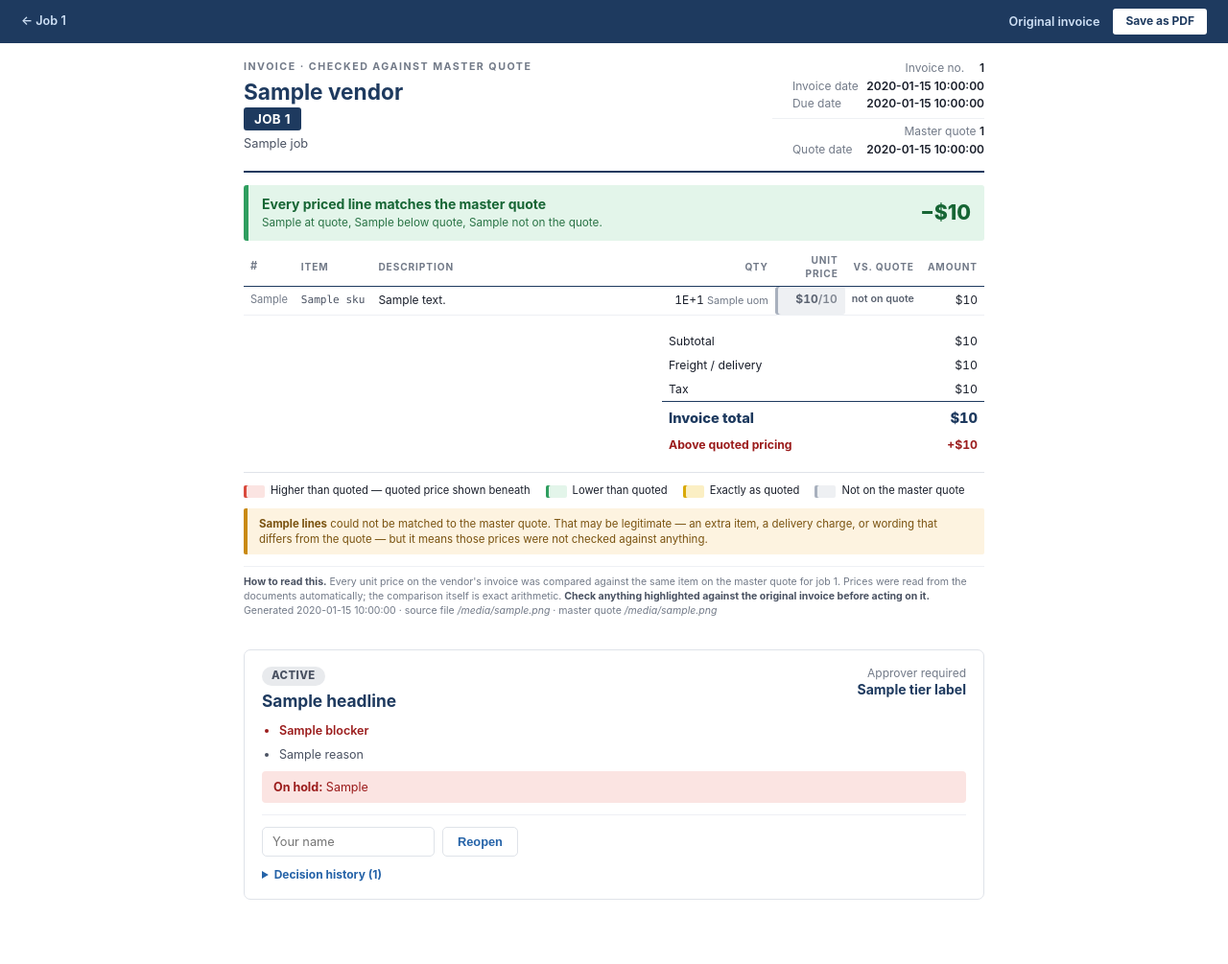
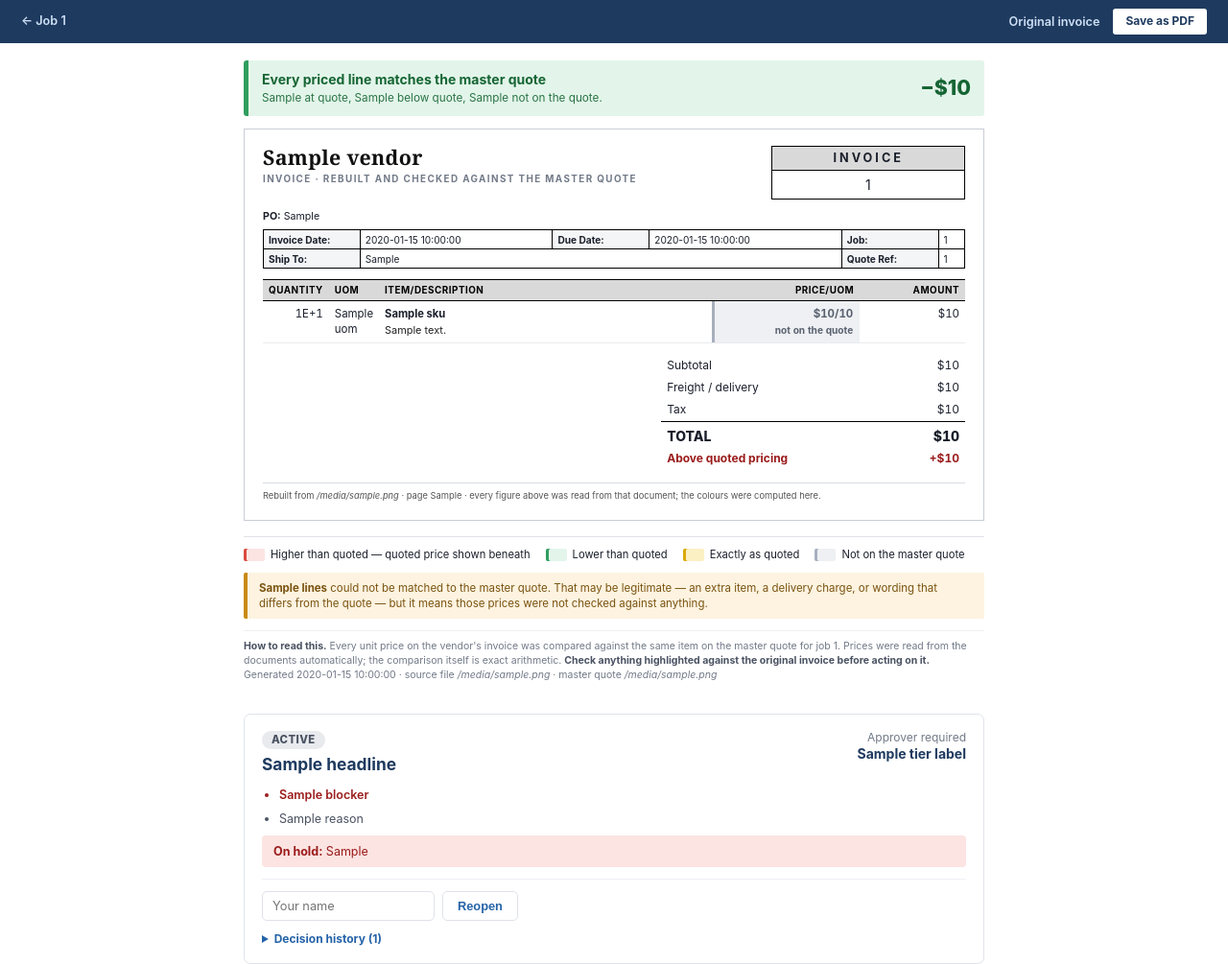
Before and after one commit to 12zack9ai/ADDvent-Finance, a FastAPI app: template app/templates/markup.html in a window 1280 px wide. Shown: the whole page at 96% size. Before the commit the page ends 938 px from the top, so only its background shows below. Run offline with FastAPI, Linux system fonts and the light colour scheme; the template is opened without the code that fills it: most values are stand-ins (such as "Sample title", 1, 10 or a date in 2020).

Commit message:
Make the marked-up copy look like the vendor's invoice
The spec was a recreation of the invoice, marked up. What it produced was a
redesigned table of the same numbers - correct, but nothing a reader could hold
against the paper invoice and check line for line, which is the entire job.

So the document is now a facsimile of the vendor's form: letterhead top left,
boxed INVOICE number top right, PO line, the banded date/job/ship-to header,
and the vendor's own column order - QUANTITY, UOM, ITEM/DESCRIPTION, PRICE/UOM,
AMOUNT. The markup is applied to that form rather than substituted for it.

The comparison column is gone. It was a seventh column the vendor's invoice
never had, and it forced the layout away from the original. The same
information now sits where a person marking up a paper invoice would put it:
the quoted price directly beneath the billed one inside the coloured price
cell, and the dollar variance beneath the line amount.

Colours unchanged - red above quote with the quoted price shown, green below,
gold exact, grey never quoted. The verdict banner moves above the document so
the answer is read before the numbers, and the legend, unmatched-lines note and
approval panel sit below it, outside the facsimile, so nothing invented is ever
inside the reproduction of the vendor's document.

Co-Authored-By: Claude Opus 5 <noreply@anthropic.com>
Claude-Session: https://claude.ai/code/session_01DgKCvEE1MtEymFtdsb1KyC

```diff
--- a/app/templates/markup.html
+++ b/app/templates/markup.html
@@ -147,6 +147,47 @@
   .ap-trail summary{cursor:pointer;color:#2563a8;font-weight:700}
   .ap-trail table{width:100%;margin-top:7px;font-size:8.8pt}
   .ap-trail td{padding:4px 8px 4px 0;border-bottom:1px solid var(--rule-lt);color:var(--soft)}
+  /* ---- the vendor's own document, rebuilt ----
+     Deliberately a facsimile of the printed invoice - same letterhead position,
+     same banded header, same QUANTITY / UOM / ITEM-DESCRIPTION / PRICE-UOM /
+     AMOUNT column order - so a reader can hold this against the paper and check
+     it line for line. The markup is added to that form, not substituted for it. */
+  .vdoc{border:1px solid #c9ced6;padding:17px 19px 19px;background:#fff}
+  .vhead{width:100%;border-collapse:collapse;margin-bottom:11px}
+  .vhead td{vertical-align:top;padding:0;border:none}
+  .vh-vendor{font-family:Georgia,"Times New Roman",serif;font-size:16pt;font-weight:700;
+             letter-spacing:.3px;line-height:1.08;color:#111}
+  .vh-sub{font-size:7.4pt;color:var(--mute);margin-top:5px;letter-spacing:1.4px;
+          text-transform:uppercase;font-weight:700}
+  .vh-right{text-align:right;width:2.4in}
+  .vbox{border:1.6px solid #000;display:inline-block;min-width:2.1in}
+  .vbox-t{background:#d9d9d9;font-weight:700;letter-spacing:3px;font-size:9.5pt;
+          padding:3px 0;border-bottom:1.6px solid #000;text-align:center}
+  .vbox-n{padding:5px 0;font-size:10.5pt;text-align:center;letter-spacing:.5px}
+  .vpo{font-size:8pt;margin:9px 0 5px}
+  .vband{width:100%;border-collapse:collapse;font-size:7.6pt;border:1px solid #000}
+  .vband td{border:1px solid #000;padding:2.5px 5px}
+  .vband .vk{font-weight:700;white-space:nowrap;background:#f4f5f7;width:1.05in}
+  .vitems{width:100%;border-collapse:collapse;margin-top:11px;font-size:8.6pt}
+  .vitems th{background:#d9d9d9;border-top:1.4px solid #000;border-bottom:1.4px solid #000;
+             font-size:7.4pt;letter-spacing:.5px;padding:3.5px 6px;text-align:left;
+             color:#000;text-transform:none}
+  .vitems th.r{text-align:right}
+  .vitems td{padding:5px 6px;border-bottom:1px solid #e9ebee;vertical-align:top}
+  .vitems td.r{text-align:right;font-variant-numeric:tabular-nums;white-space:nowrap}
+  .vitems tr{page-break-inside:avoid}
+  .vsku{font-weight:700;font-size:8.4pt}
+  .vdesc{font-size:8.2pt;color:#222}
+  .vprice{font-weight:700;padding:5px 7px !important}
+  .vprice .was{display:block;font-size:7.6pt;font-weight:700;margin-top:2px;white-space:nowrap}
+  .vdelta{display:block;font-size:7.6pt;font-weight:700;margin-top:2px}
+  .vpack{display:block;font-size:7pt;font-weight:700;opacity:.85;margin-top:1px}
+  .vtot{width:3.3in;margin-left:auto;margin-top:12px;border-collapse:collapse;font-size:9pt}
+  .vtot td{padding:3px 6px;border:none}
+  .vtot td.r{text-align:right;font-variant-numeric:tabular-nums}
+  .vtot tr.grand td{border-top:1.4px solid #000;font-weight:800;font-size:10.5pt;padding-top:5px}
+  .vtot tr.var td{font-weight:700;color:var(--over-ink)}
+  .vfoot{margin-top:13px;padding-top:6px;border-top:1px solid #d8dce2;font-size:7pt;color:#555}
   :root{--mute:#727a88;--soft:#4a5262;--rule:#dfe3e9;--rule-lt:#eef0f4}
 </style>
 </head>
@@ -173,25 +214,9 @@
 
 <div class="sheet">
 
-  <div class="head">
-    <div>
-      <div class="doclabel">Invoice · checked against master quote</div>
-      <h1 class="vendor">{{ invoice.vendor or "Unknown vendor" }}</h1>
-      <div class="jobchip">JOB {{ job.job_number }}</div>
-      {% if job.name %}<div style="margin-top:5px;color:var(--soft)">{{ job.name }}</div>{% endif %}
-    </div>
-    <div class="meta">
-      <div><span class="k">Invoice no.</span> <span class="v">{{ invoice.invoice_number or "—" }}</span></div>
-      <div><span class="k">Invoice date</span> <span class="v">{{ invoice.invoice_date or "—" }}</span></div>
-      <div><span class="k">Due date</span> <span class="v">{{ invoice.due_date or "—" }}</span></div>
-      {% if quote %}
-      <div style="margin-top:6px;padding-top:5px;border-top:1px solid var(--rule-lt)">
-        <span class="k">Master quote</span> <span class="v">{{ quote.quote_number or ("#" ~ quote.id) }}</span>
-      </div>
-      <div><span class="k">Quote date</span> <span class="v">{{ quote.quote_date or "—" }}</span></div>
-      {% endif %}
-    </div>
-  </div>
+  {# The vendor letterhead lives inside the rebuilt document below, not here.
+     What sits above it is the verdict - the one thing a reader needs before
+     they start reading numbers. #}
 
   {% if not quote %}
     <div class="banner b-none">
@@ -233,79 +258,114 @@
   </div>
   {% endif %}
 
-  <table>
+  <div class="vdoc">
+
+    <table class="vhead"><tr>
+      <td>
+        <div class="vh-vendor">{{ invoice.vendor or "Unknown vendor" }}</div>
+        <div class="vh-sub">Invoice &middot; rebuilt and checked against the master quote</div>
+      </td>
+      <td class="vh-right">
+        <div class="vbox">
+          <div class="vbox-t">INVOICE</div>
+          <div class="vbox-n">{{ invoice.invoice_number or "&mdash;" }}</div>
+        </div>
+      </td>
+    </tr></table>
+
+    {% if invoice.po_reference %}<div class="vpo"><b>PO:</b> {{ invoice.po_reference }}</div>{% endif %}
+
+    <table class="vband">
+      <tr>
+        <td class="vk">Invoice Date:</td><td>{{ invoice.invoice_date or "&mdash;" }}</td>
+        <td class="vk">Due Date:</td><td>{{ invoice.due_date or "&mdash;" }}</td>
+        <td class="vk">Job:</td><td>{{ job.job_number }}</td>
+      </tr>
+      <tr>
+        <td class="vk">Ship To:</td><td colspan="3">{{ invoice.ship_to or "&mdash;" }}</td>
+        <td class="vk">Quote Ref:</td><td>{{ (quote.quote_number or ("#" ~ quote.id)) if quote else "&mdash;" }}</td>
+      </tr>
+    </table>
+
+    <table class="vitems">
       <thead>
         <tr>
-        <th class="ln">#</th>
-        <th>Item</th>
-        <th class="desc">Description</th>
-        <th class="r">Qty</th>
-        <th class="r">Unit price</th>
-        <th class="r">Vs. quote</th>
-        <th class="r">Amount</th>
+          <th class="r" style="width:9%">QUANTITY</th>
+          <th style="width:7%">UOM</th>
+          <th>ITEM/DESCRIPTION</th>
+          <th class="r" style="width:21%">PRICE/UOM</th>
+          <th class="r" style="width:15%">AMOUNT</th>
         </tr>
       </thead>
       <tbody>
         {% for line in lines %}
         <tr>
-        <td class="ln">{{ line.line_no }}</td>
-        <td class="sku">{{ line.sku or "—" }}</td>
-        <td class="desc">{{ line.description or "—" }}</td>
-        <td class="r">{{ line.qty | qty }}{% if line.uom %} <span style="color:var(--mute);font-size:8.2pt">{{ line.uom }}</span>{% endif %}</td>
+          <td class="r">{{ line.qty | qty }}</td>
+          <td>{{ line.uom or "" }}</td>
+          <td>
+            <span class="vsku">{{ line.sku or "&mdash;" }}</span><br>
+            <span class="vdesc">{{ line.description or "" }}</span>
+          </td>
 
-        {# THE MARKED-UP CELL. red = billed high, green = billed low, gold = exact. #}
+          {# THE MARKED-UP CELL. red = billed above quote, green = below, gold = exact,
+             grey = the quote never priced this item. #}
           {% if line.verdict == "over" %}
-          <td class="r price p-over">
-            {{ line.unit_price | money4 }}{% if line.price_uom %}<span style="font-weight:600;opacity:.75">/{{ line.price_uom }}</span>{% endif %}
+            <td class="r vprice p-over">
+              {{ line.unit_price | money4 }}{% if line.price_uom %}/{{ line.price_uom }}{% endif %}
               <span class="was">quoted {{ line.quote_unit_price | money4 }}{% if line.quote_line and line.quote_line.price_uom %}/{{ line.quote_line.price_uom }}{% endif %}</span>
+              {% if "effective" in line.match_method %}<span class="vpack">packaging adjusted</span>{% endif %}
             </td>
-          <td class="r delta d-over">
-            +{{ line.unit_variance | money4 }}/{{ line.uom or "unit" }}
-            {% if line.extended_variance %}<br><span style="font-size:7.8pt">+{{ line.extended_variance | money }} this line</span>{% endif %}
-            {% if "effective" in line.match_method %}<br><span style="font-size:7.4pt;font-weight:600;opacity:.8">packaging adjusted</span>{% endif %}
+            <td class="r">
+              {{ line.extended | money }}
+              {% if line.extended_variance %}<span class="vdelta d-over">+{{ line.extended_variance | money }} over quote</span>{% endif %}
             </td>
           {% elif line.verdict == "under" %}
-          <td class="r price p-under">
-            {{ line.unit_price | money4 }}{% if line.price_uom %}<span style="font-weight:600;opacity:.75">/{{ line.price_uom }}</span>{% endif %}
+            <td class="r vprice p-under">
+              {{ line.unit_price | money4 }}{% if line.price_uom %}/{{ line.price_uom }}{% endif %}
               <span class="was">quoted {{ line.quote_unit_price | money4 }}{% if line.quote_line and line.quote_line.price_uom %}/{{ line.quote_line.price_uom }}{% endif %}</span>
+              {% if "effective" in line.match_method %}<span class="vpack">packaging adjusted</span>{% endif %}
             </td>
-          <td class="r delta d-under">
-            −{{ line.unit_variance | abs_money4 }}/{{ line.uom or "unit" }}
-            {% if line.extended_variance %}<br><span style="font-size:7.8pt">−{{ line.extended_variance | abs_money }} this line</span>{% endif %}
+            <td class="r">
+              {{ line.extended | money }}
+              {% if line.extended_variance %}<span class="vdelta d-under">&minus;{{ line.extended_variance | abs_money }} under quote</span>{% endif %}
             </td>
           {% elif line.verdict == "match" %}
-          <td class="r price p-match">{{ line.unit_price | money4 }}{% if line.price_uom %}<span style="font-weight:600;opacity:.75">/{{ line.price_uom }}</span>{% endif %}</td>
-          <td class="r delta" style="color:var(--ok-ink);font-weight:700">As quoted</td>
+            <td class="r vprice p-match">
+              {{ line.unit_price | money4 }}{% if line.price_uom %}/{{ line.price_uom }}{% endif %}
+              {% if "effective" in line.match_method %}<span class="vpack">packaging adjusted</span>{% endif %}
+            </td>
+            <td class="r">{{ line.extended | money }}</td>
           {% else %}
-          <td class="r price p-none">{{ line.unit_price | money4 }}{% if line.price_uom %}<span style="font-weight:600;opacity:.75">/{{ line.price_uom }}</span>{% endif %}</td>
-          <td class="r delta d-none">
-            {% if not quote %}no quote yet
-            {% elif "no_price" in line.match_method %}no price to compare
-            {% else %}not on quote{% endif %}
+            <td class="r vprice p-none">
+              {{ line.unit_price | money4 }}{% if line.price_uom %}/{{ line.price_uom }}{% endif %}
+              <span class="was">{% if not quote %}no quote yet{% elif "no_price" in line.match_method %}no price to compare{% else %}not on the quote{% endif %}</span>
             </td>
+            <td class="r">{{ line.extended | money }}</td>
           {% endif %}
-
-        <td class="r">{{ line.extended | money }}</td>
         </tr>
         {% endfor %}
         {% if not lines %}
-      <tr><td colspan="7" style="padding:18px;text-align:center;color:var(--mute)">
+        <tr><td colspan="5" style="padding:18px;text-align:center;color:var(--mute)">
           No line items were read from this document.
         </td></tr>
         {% endif %}
       </tbody>
     </table>
 
-  <div class="totals">
-    <table>
+    <table class="vtot">
       <tr><td>Subtotal</td><td class="r">{{ invoice.subtotal | money }}</td></tr>
       {% if invoice.freight %}<tr><td>Freight / delivery</td><td class="r">{{ invoice.freight | money }}</td></tr>{% endif %}
       {% if invoice.tax %}<tr><td>Tax</td><td class="r">{{ invoice.tax | money }}</td></tr>{% endif %}
-      <tr class="grand"><td>Invoice total</td><td class="r">{{ invoice.total | money }}</td></tr>
+      <tr class="grand"><td>TOTAL</td><td class="r">{{ invoice.total | money }}</td></tr>
       {% if invoice.overbilled_amount and invoice.overbilled_amount > 0 %}
       <tr class="var"><td>Above quoted pricing</td><td class="r">+{{ invoice.overbilled_amount | money }}</td></tr>
       {% endif %}
     </table>
+
+    <div class="vfoot">
+      Rebuilt from <em>{{ invoice.document.filename }}</em>{% if invoice.page_info %} &middot; page {{ invoice.page_info }}{% endif %}
+      &middot; every figure above was read from that document; the colours were computed here.
+    </div>
   </div>
 
   <div class="legend">
```
Lines whose indentation alone changed are shown as unchanged.
